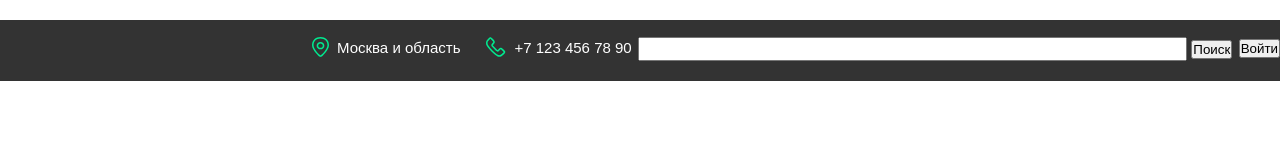
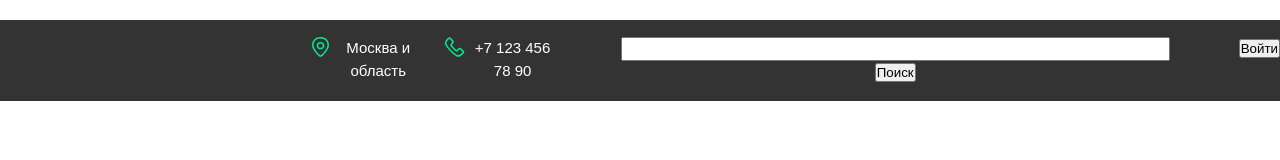
Before and after one commit to Roman2444/catalog-test, a plain HTML site: page index.html in a window 1280 px wide. Drawn offline with Linux system fonts and the light colour scheme; a web font is replaced by a local one.

Commit message:
added positions to btn

```diff
--- a/css/style.css
+++ b/css/style.css
@@ -24,7 +24,6 @@ body {
 .subheader-search {
     width: 100%;
     padding: 17px 0;
-
     color:  #FFFFFF;
 
     background-color: #333333;
@@ -34,13 +33,14 @@ body {
     padding-left: 320px;
     display: flex;
     flex-direction:row;
-    justify-content: space-between;
+    /* justify-content: space-between; */
 
     text-align: center;
 }
 
 .subheader-search-wrapped-contact {
     display: flex;
+    margin-right: 69px;
     /* flex-direction:row; */
 }
 .subheader-img-location {
@@ -55,6 +55,10 @@ body {
     margin-right: 8px;
 }
 
+.subheader-search-wrapped-input {
+    margin-right: 69px;
+}
+
 .search-input {
     width: 549px;
     height: 24px;
```
